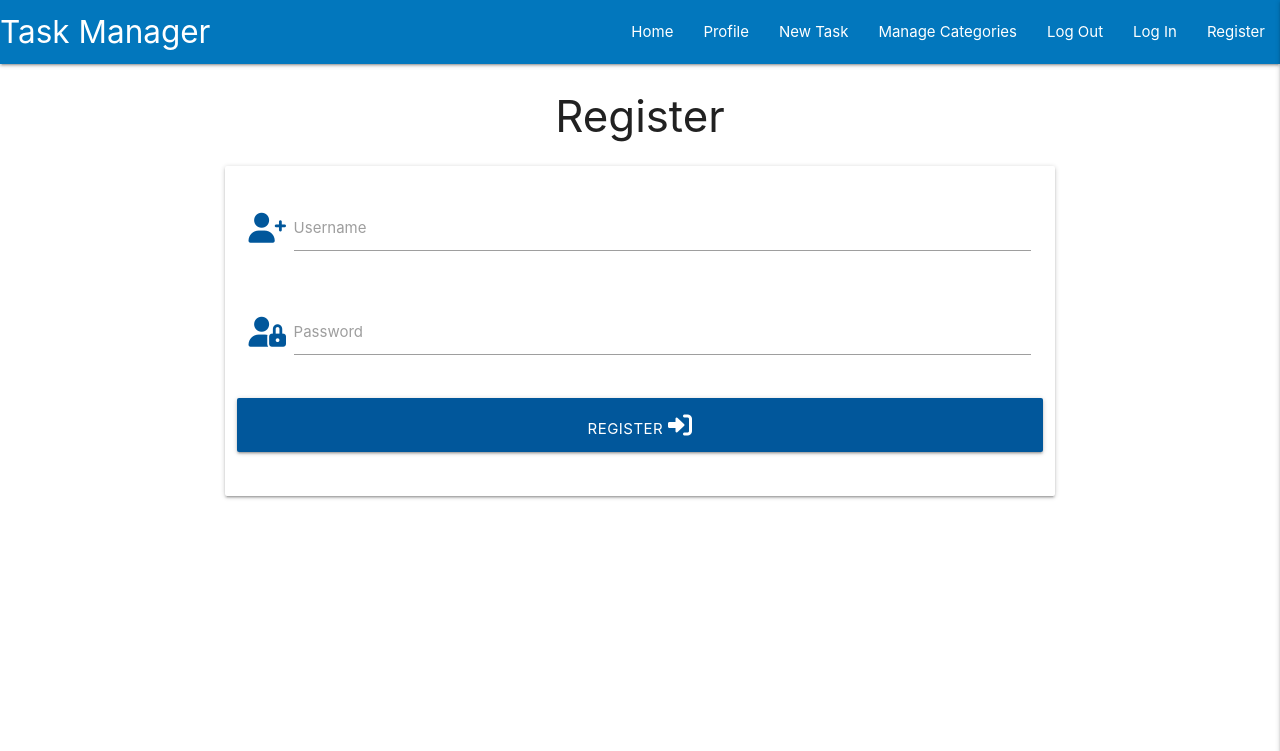
After one commit to KieranSweeden/task-manager, a Flask app: page /register in a window 1280 px wide. The commit adds this page. Shown: the top 751 px of the page. Run offline with Flask 2, Linux system fonts and the light colour scheme; some libraries are stand-ins or nearby versions.

Commit message:
Add register template

```diff
--- a/app.py
+++ b/app.py
@@ -7,6 +7,9 @@ from flask_pymongo import PyMongo
 # MongoDB stores data in a JSON-like format called BSON
 # To find documents from MongoDB we need to render the ObjectId
 from bson.objectid import ObjectId
+
+# Get werzeug's security features
+from werkzeug.security import generate_password_hash, check_password_hash
 
 # Only import the env file if it exists within the directory
 if os.path.exists("env.py"):
@@ -31,6 +34,10 @@ def get_tasks():
     tasks = mongo.db.tasks.find()
     return render_template("tasks.html", tasks=tasks)
 
+@app.route("/register", methods=["GET", "POST"])
+def register():
+    return render_template("register.html")
+
 
 if __name__ == "__main__":
     app.run(host=os.environ.get("IP"),
--- a/templates/base.html
+++ b/templates/base.html
@@ -31,7 +31,7 @@
                     <li><a href="#">Manage Categories</a></li>
                     <li><a href="#">Log Out</a></li>
                     <li><a href="#">Log In</a></li>
-                    <li><a href="#">Register</a></li>
+                    <li><a href="{{ url_for('register') }}">Register</a></li>
                 </ul>
             </div>
         </nav>
@@ -45,7 +45,7 @@
             <li><a href="#">Manage Categories</a></li>
             <li><a href="#">Log Out</a></li>
             <li><a href="#">Log In</a></li>
-            <li><a href="#">Register</a></li>
+            <li><a href="{{ url_for('register') }}">Register</a></li>
         </ul>
     </header>
 
--- /dev/null
+++ b/templates/register.html
@@ -0,0 +1,36 @@
+{% extends "base.html" %}
+
+{% block content %}
+
+<h3 class="center-align">Register</h3>
+
+<div class="row">
+    <form class="col s12 m8 offset-m2" method="POST" action="{{ url_for('register') }}">
+        <div class="card-panel">
+            <!-- username -->
+            <div class="row">
+                <div class="input-field col s12">
+                    <i class="fas fa-user-plus prefix light-blue-text text-darken-4"></i>
+                    <input id="username" name="username" type="text" class="validate">
+                    <label for="username">Username</label>
+                </div>
+            </div>
+            <!-- password -->
+            <div class="row">
+                <div class="input-field col s12">
+                    <i class="fas fa-user-lock prefix light-blue-text text-darken-4"></i>
+                    <input id="password" name="password" type="password" class="validate">
+                    <label for="password">Password</label>
+                </div>
+            </div>
+            <!-- register submit -->
+            <div class="row">
+                <button class="col s12 btn-large light-blue darken-4" type="submit">
+                    Register <i class="fas fa-sign-in-alt"></i>
+                </button>
+            </div>
+        </div>
+    </form>
+</div>
+
+{% endblock %}
```
